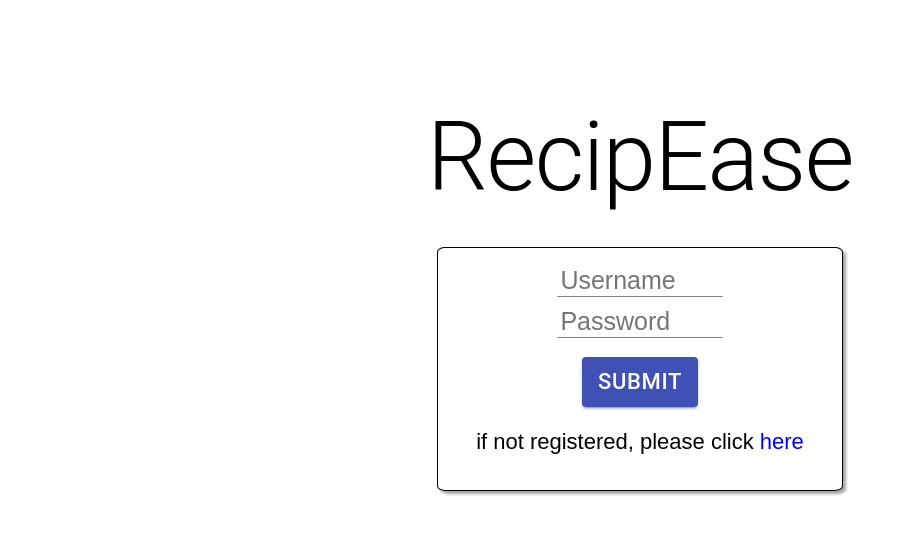
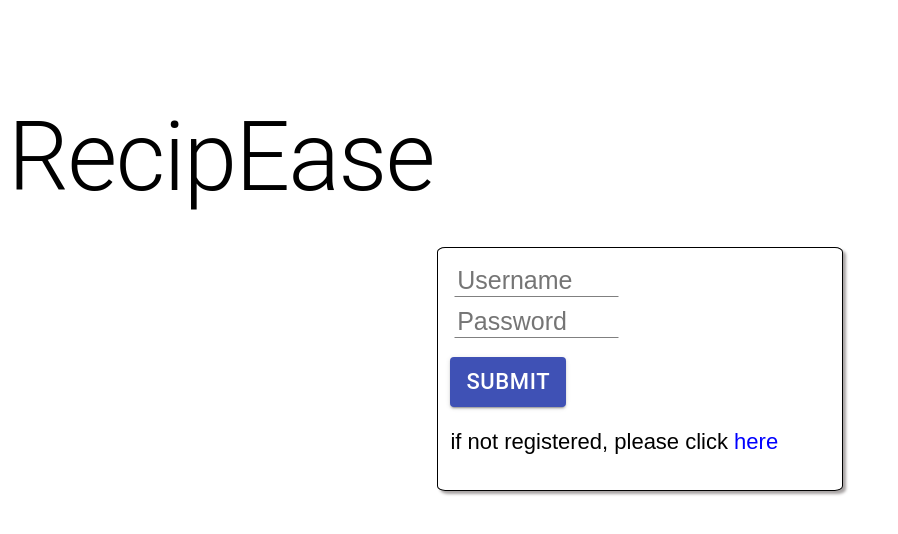
Before and after one commit to Chubbard022/recipeBookFE, a React (Create React App) app: page / in a window 1280 px wide. Shown: the top 534 px of the page, without its empty margins (0-898 px from the left). Built offline with nearby package versions, Linux system fonts and the light colour scheme.

Commit message:
adding colors

```diff
--- a/src/styles.css
+++ b/src/styles.css
@@ -1,10 +1,7 @@
 .App {
   font-family: sans-serif;
-  text-align: center;
-  background-color:
+
 }
-
-
 
 /* DASHBOARD */
 
```
